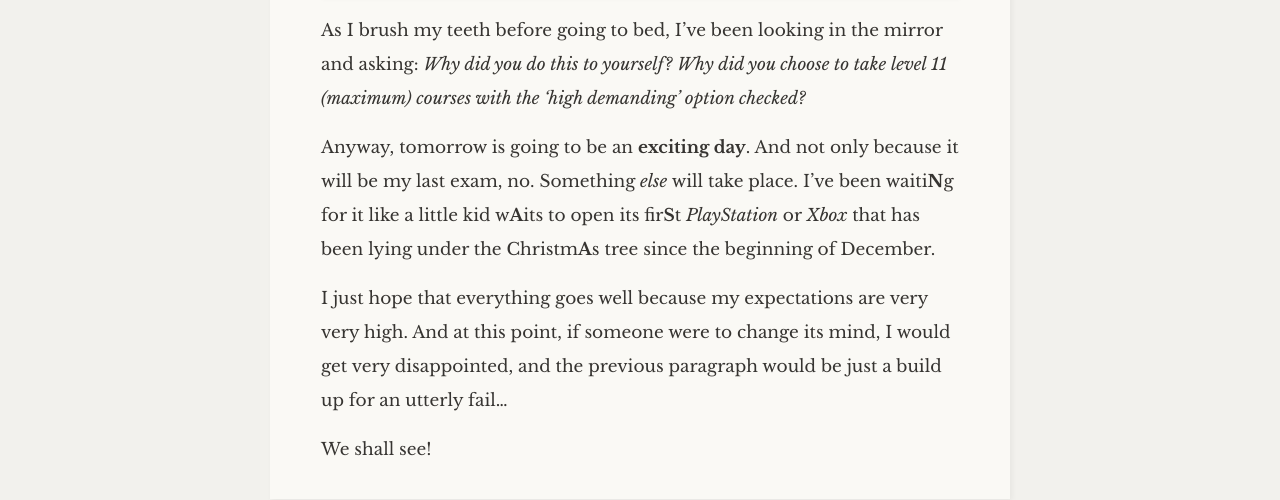
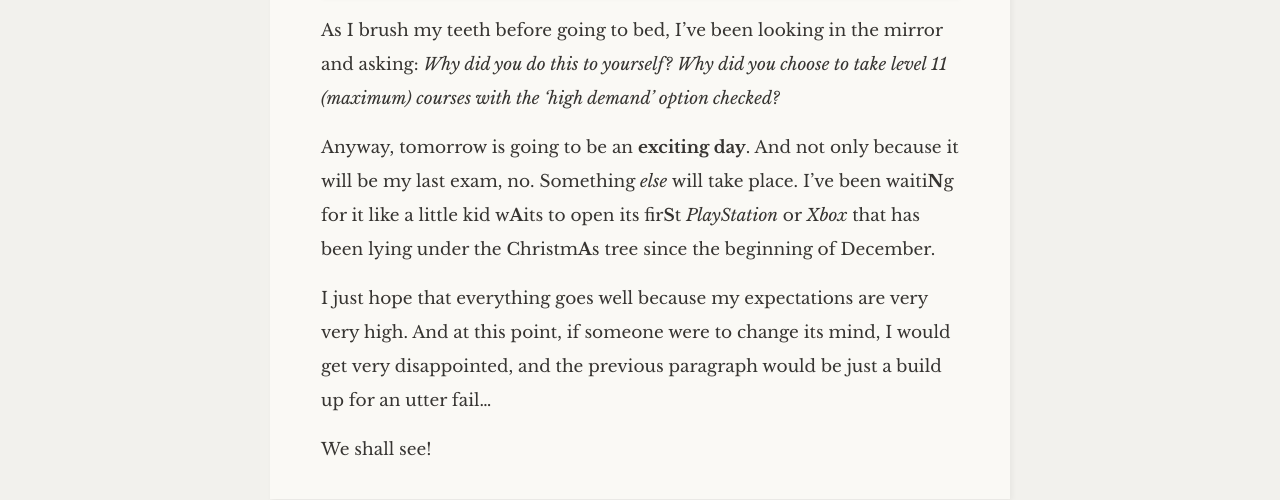
Before and after one commit to ferrolho/away-at-edinburgh, a Jekyll site: the page built from _posts/2016-12-15-one-final-effort.markdown, in a window 1280 px wide. Shown: the part 1272-1772 px from the top of the page. Built offline with Jekyll 4.4.1, drawn with Linux system fonts in a browser that asks for light colours; some web fonts are replaced.

Commit message:
Fixes typos

```diff
--- a/_posts/2016-12-15-one-final-effort.markdown
+++ b/_posts/2016-12-15-one-final-effort.markdown
@@ -16,10 +16,10 @@ I am exhausted. I really am tired and have grown old and weary on the last few w
 	</figcaption>
 </figure>
 
-As I brush my teeth before going to bed, I've been looking in the mirror and asking: *Why did you do this to yourself? Why did you choose to take level 11 (maximum) courses with the 'high demanding' option checked?*
+As I brush my teeth before going to bed, I've been looking in the mirror and asking: *Why did you do this to yourself? Why did you choose to take level 11 (maximum) courses with the 'high demand' option checked?*
 
 Anyway, tomorrow is going to be an **exciting day**. And not only because it will be my last exam, no. Something *else* will take place. I've been waiti**N**g for it like a little kid w**A**its to open its fir**S**t *PlayStation* or *Xbox* that has been lying under the Christm**A**s tree since the beginning of December.
 
-I just hope that everything goes well because my expectations are very very high. And at this point, if someone were to change its mind, I would get very disappointed, and the previous paragraph would be just a build up for an utterly fail...
+I just hope that everything goes well because my expectations are very very high. And at this point, if someone were to change its mind, I would get very disappointed, and the previous paragraph would be just a build up for an utter fail...
 
 We shall see!
```
